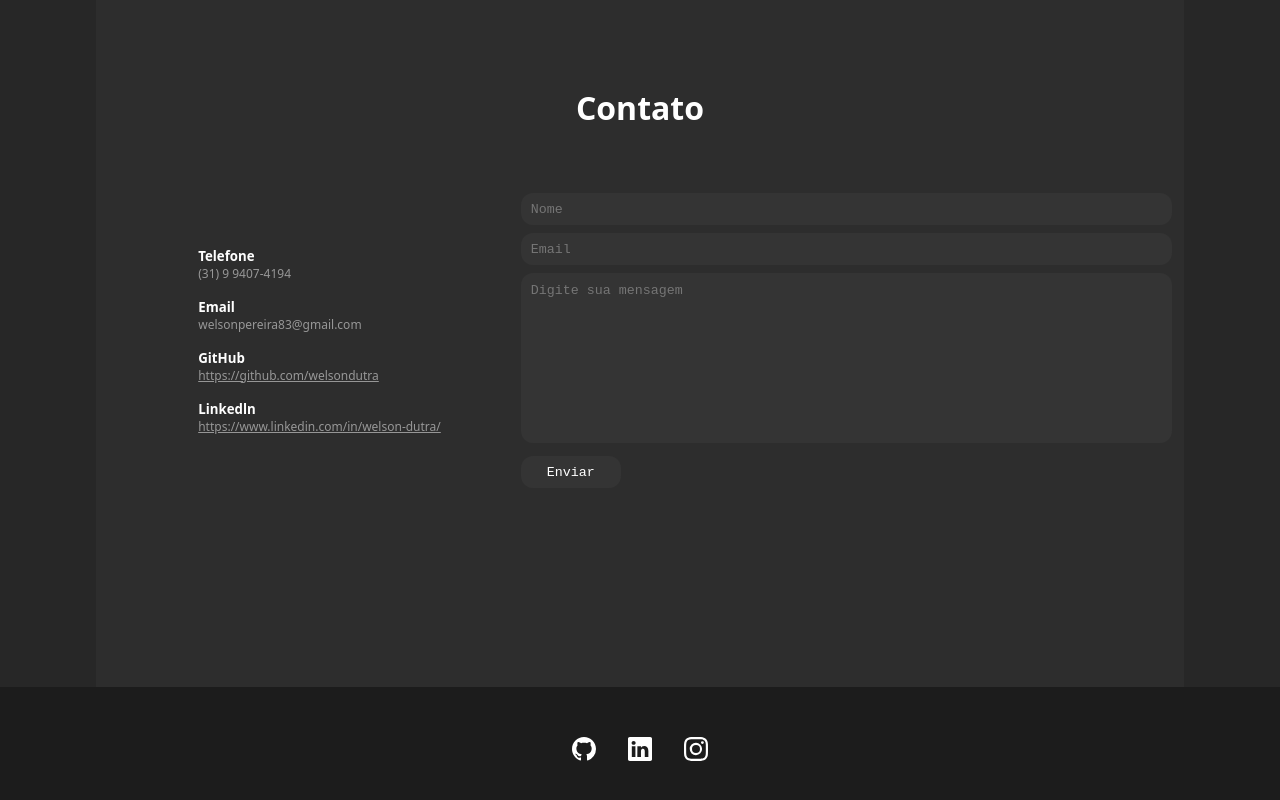
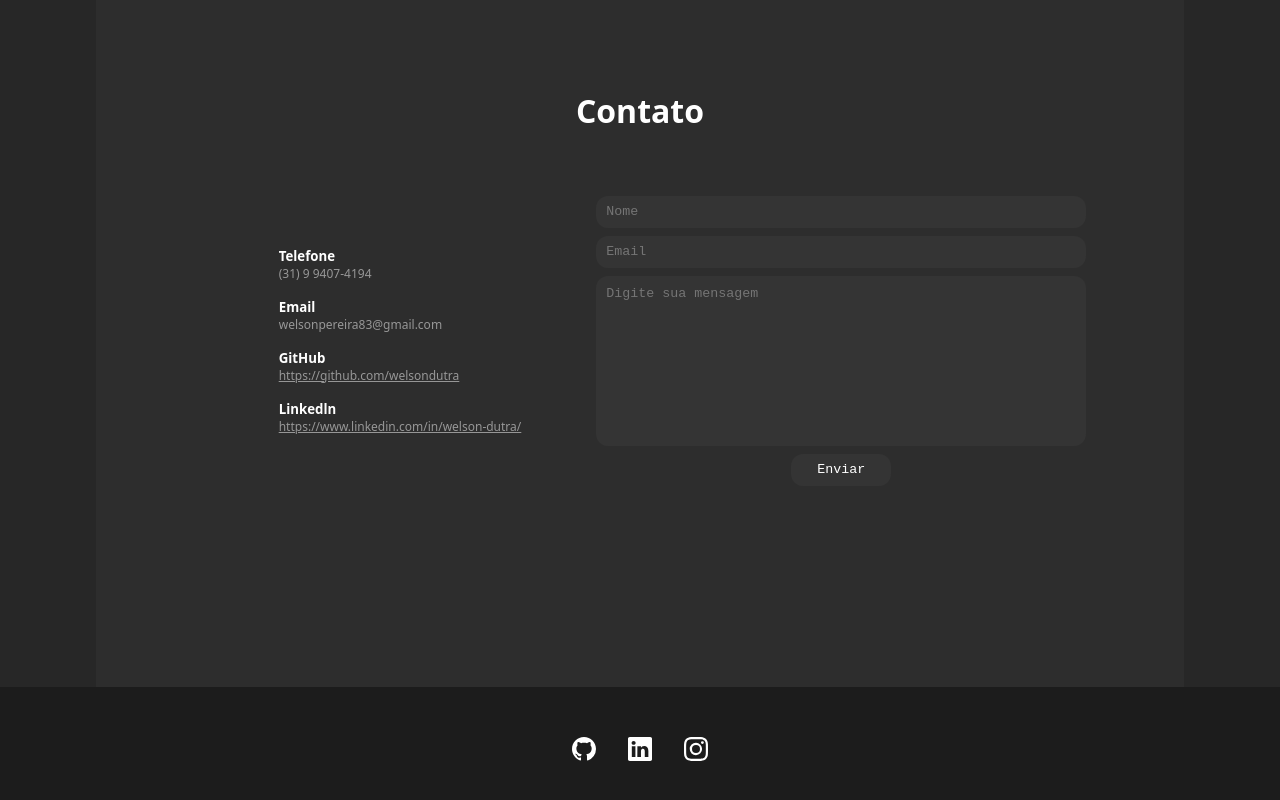
Before and after one commit to welsondutra/Portifolio, a React (Create React App) app: page / in a window 1280 px wide. Shown: the part 2896-3696 px from the top of the page. Built offline with nearby package versions, Linux system fonts and the light colour scheme.

Commit message:
fix layout bug

```diff
--- a/src/components/Container/styles.js
+++ b/src/components/Container/styles.js
@@ -6,7 +6,7 @@ export const Container = styled.div`
   padding: 0 6rem;
   background-color: ${colors.primary};
 
-  @media (max-width: 600px) {
+  @media (max-width: 685px) {
     padding: 0;
   }
 `;
--- a/src/screen/Contact/index.js
+++ b/src/screen/Contact/index.js
@@ -30,7 +30,7 @@ const Contact = () => {
             https://www.linkedin.com/in/welson-dutra/
           </a>
         </S.Contact>
-        <form action="https://api.staticforms.xyz/submit" method="post">
+        <S.Form action="https://api.staticforms.xyz/submit" method="post">
           <S.Input
             placeholder="Nome"
             id="name"
@@ -65,7 +65,7 @@ const Contact = () => {
             name="redirectTo"
             value="https://welsondutra.vercel.app/"
           />
-        </form>
+        </S.Form>
       </S.Container>
     </S.Section>
   );
--- a/src/screen/Contact/styles.js
+++ b/src/screen/Contact/styles.js
@@ -17,7 +17,7 @@ export const Container = styled.div`
   flex-direction: row;
   align-items: center;
 
-  @media (max-width: 999px) {
+  @media (max-width: 1100px) {
     flex-direction: column;
   }
 `;
@@ -43,7 +43,7 @@ export const Form = styled.form`
   flex-direction: column;
 
   max-width: 750px;
-  @media (max-width: 999px) {
+  @media (max-width: 1100px) {
     padding: 2rem 0 0 0;
     display: flex;
   }
```
